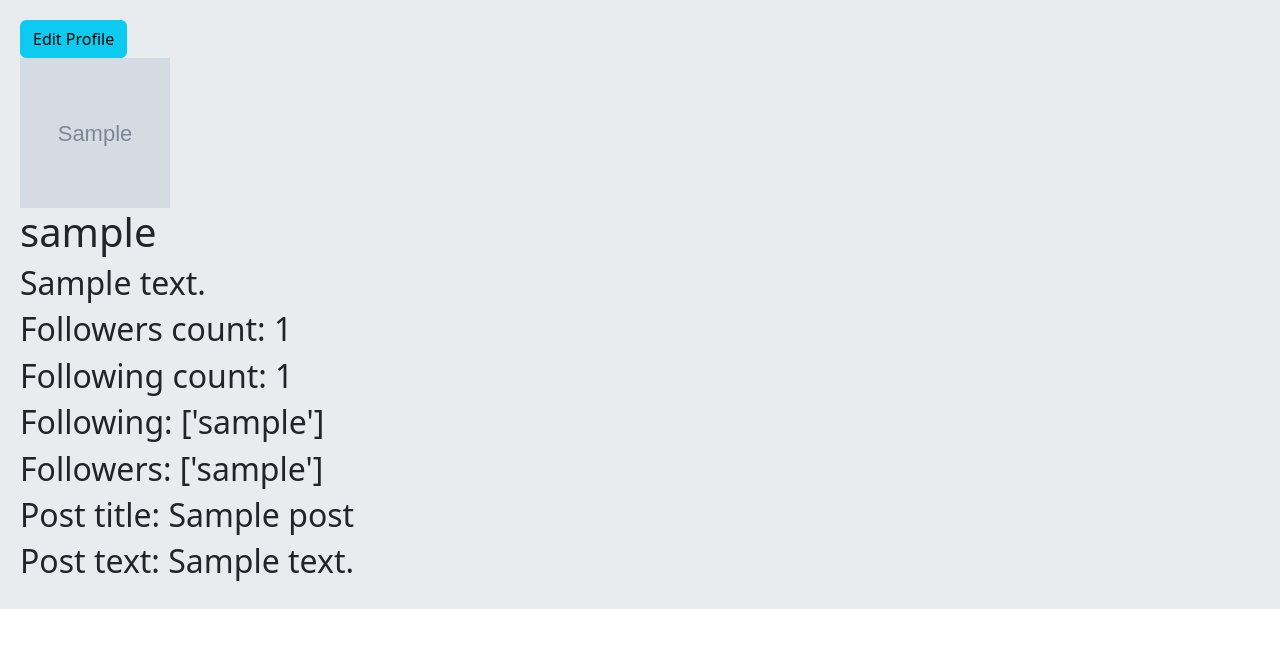
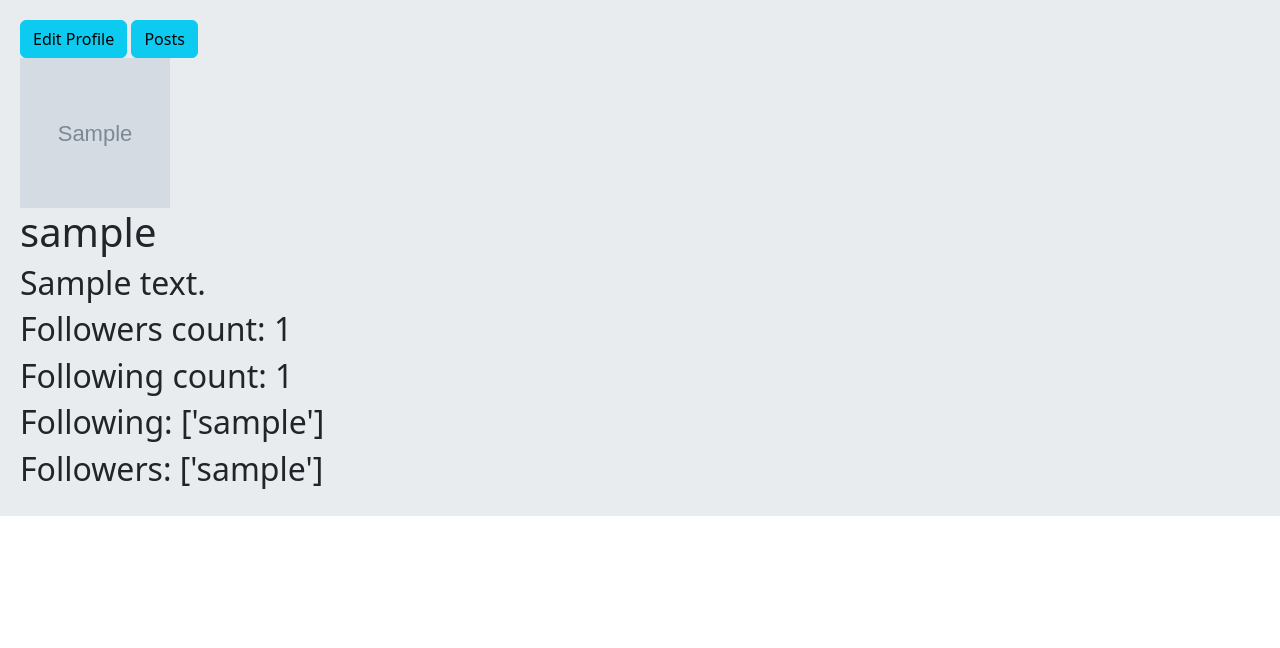
Before and after one commit to HeselGharehbaei/twitter_social_network, a Django app: a page that uses templates/user/account.html in a window 1280 px wide. Shown: the part 56-704 px from the top of the page. Run offline with Django 4.2, Linux system fonts and the light colour scheme; a user stored in the database is signed in; tables that the repository leaves empty hold one stand-in row (values such as "Sample post"); grey boxes marked "Sample" are stand-in pictures.

Commit message:
add post showing option in user profile

```diff
--- a/templates/user/account.html
+++ b/templates/user/account.html
@@ -5,6 +5,7 @@
     {% if request.user.is_authenticated %}
         {% if request.user.username == accounts.username %}
             <a href="{% url 'user:edit profile' request.user %}" class="btn btn-info">Edit Profile</a>
+            <a href="{% url 'user:posts of user' request.user %}" class="btn btn-info">Posts</a>
         {% endif %}
     {% endif %}
 </div>
--- /dev/null
+++ b/templates/user/user_post.html
@@ -0,0 +1,5 @@
+{% extends 'base.html' %}
+{% block title %} post| {{account_username}} {%endblock%}
+{% block content %}
+{% include  'post_details_for_home.html' %}
+{% endblock %}
--- a/user/urls.py
+++ b/user/urls.py
@@ -9,7 +9,8 @@ urlpatterns = [
     path('login', views.UserLoginView.as_view(), name='login'),
     path('logout', views.UserLogoutView.as_view(), name='logout'),
     path('register', views.UserRegistrationView.as_view(), name='register'),
-    path('edit/profile/<str:account_username>/', views.UserEditProfileView.as_view(), name='edit profile')
+    path('edit/profile/<str:account_username>/', views.UserEditProfileView.as_view(), name='edit profile'),
+    path('profile/posts/<str:account_username>/', views.UserPostsView.as_view(), name='posts of user')
 
 
 ]
--- a/user/views.py
+++ b/user/views.py
@@ -20,8 +20,7 @@ class AccountView(View):
     def get(self, request, account_username):
         accounts = Account.objects.get(username=account_username)
         following_count, following, followers_count, followers = accounts.get_followers_and_following()
-        posts = accounts.post.all()
-        return render(request, 'user/account.html', {'accounts': accounts, 'following_count': following_count, 'following': following, 'followers_count': followers_count, 'followers': followers, 'posts': posts})
+        return render(request, 'user/account.html', {'accounts': accounts, 'following_count': following_count, 'following': following, 'followers_count': followers_count, 'followers': followers})
 
 
 class SearchAccountView(View):
@@ -106,3 +105,10 @@ class UserEditProfileView(View):
             messages.success(request, 'your account updated successfully', 'success')
             return redirect("user:account", account_username=cd["username"])
         return render(request, 'user/usereditprofile.html', {'form': form})
+
+
+class UserPostsView(View):
+    def get(self, request, account_username):
+        accounts = Account.objects.get(username=account_username)
+        posts_detailes = accounts.post.all()
+        return render(request, 'user/user_post.html', {'posts_detailes': posts_detailes, "account_username": account_username})
```
